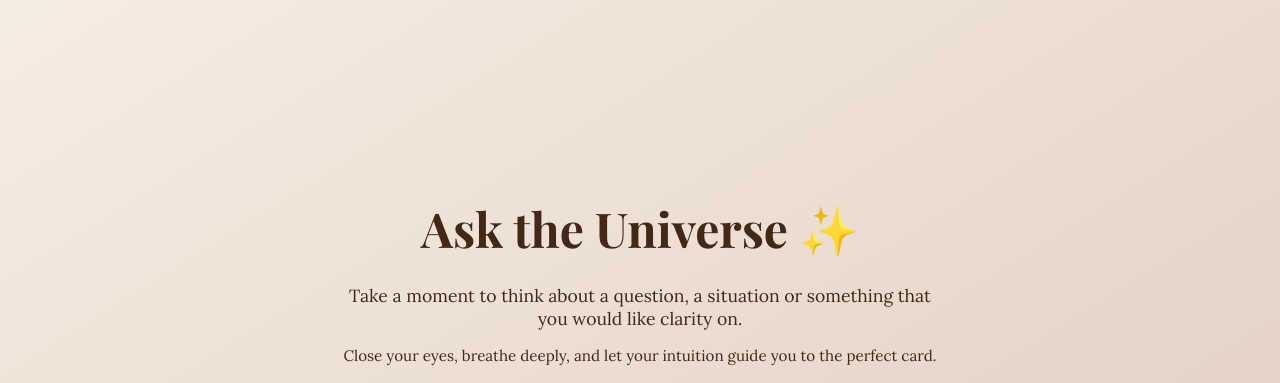
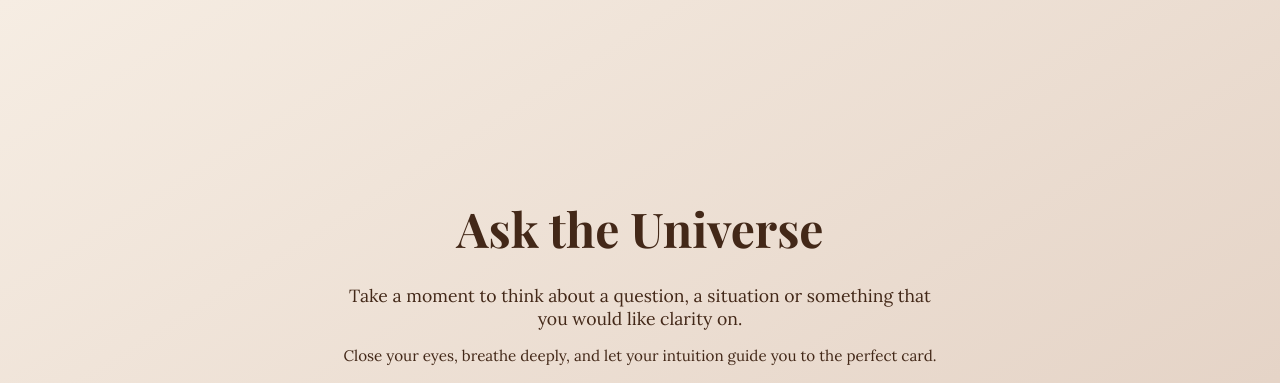
Before and after one commit to 5DBusinessOracle/pickacard, a plain HTML site: page index.html in a window 1280 px wide. Shown: the top 383 px of the page. Drawn offline with nearby package versions, Linux system fonts and the light colour scheme.

Commit message:
Update index.html

```diff
--- a/index.html
+++ b/index.html
@@ -125,7 +125,7 @@
 <body>
 
   <div class="container" id="home">
-    <h1>Ask the Universe ✨</h1>
+    <h1>Ask the Universe</h1>
     <p>Take a moment to think about a question, a situation or something that you would like clarity on.</p>
     <p style="font-size: 0.95rem;">Close your eyes, breathe deeply, and let your intuition guide you to the perfect card.</p>
     <div class="cards card-stack" id="cards"></div>
```
